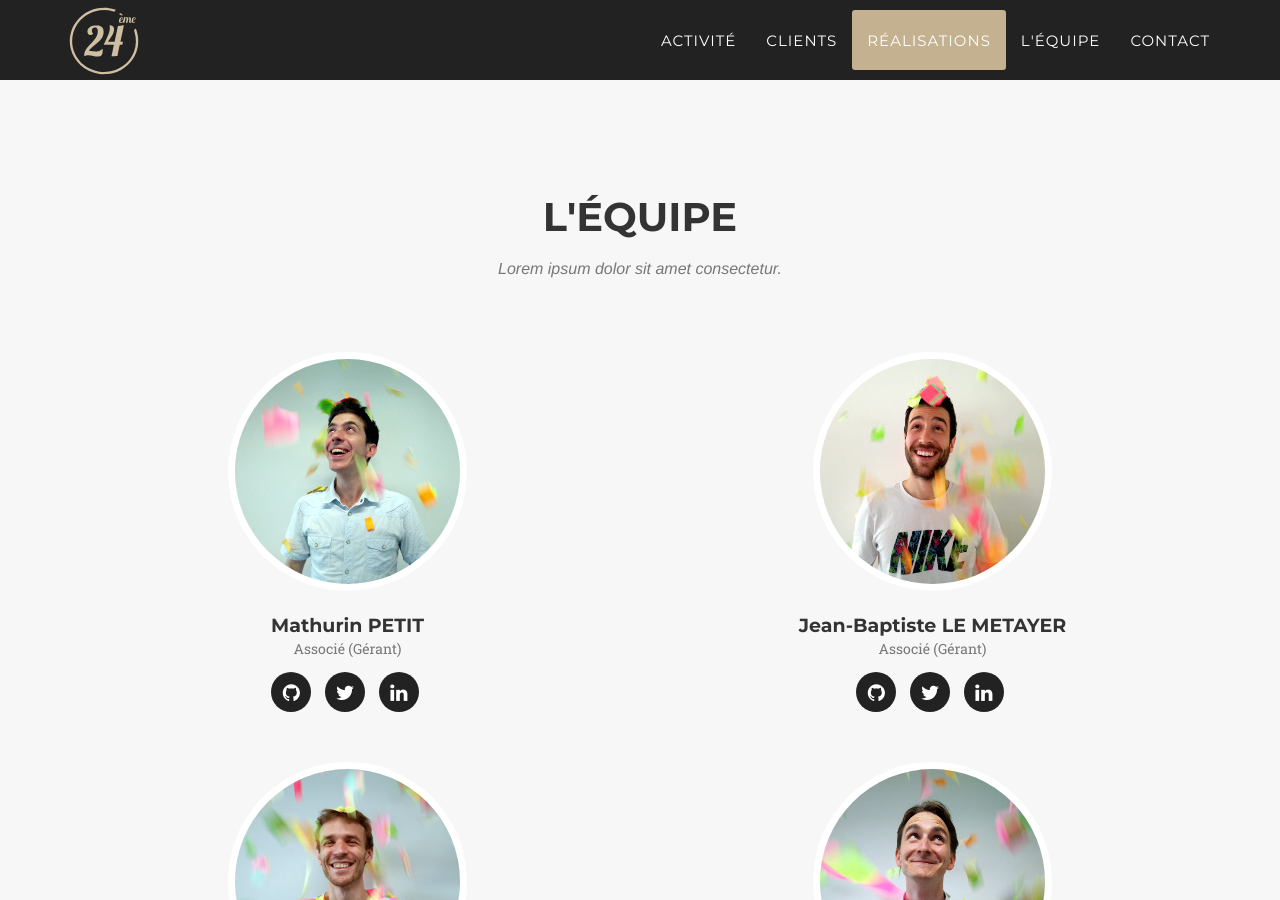
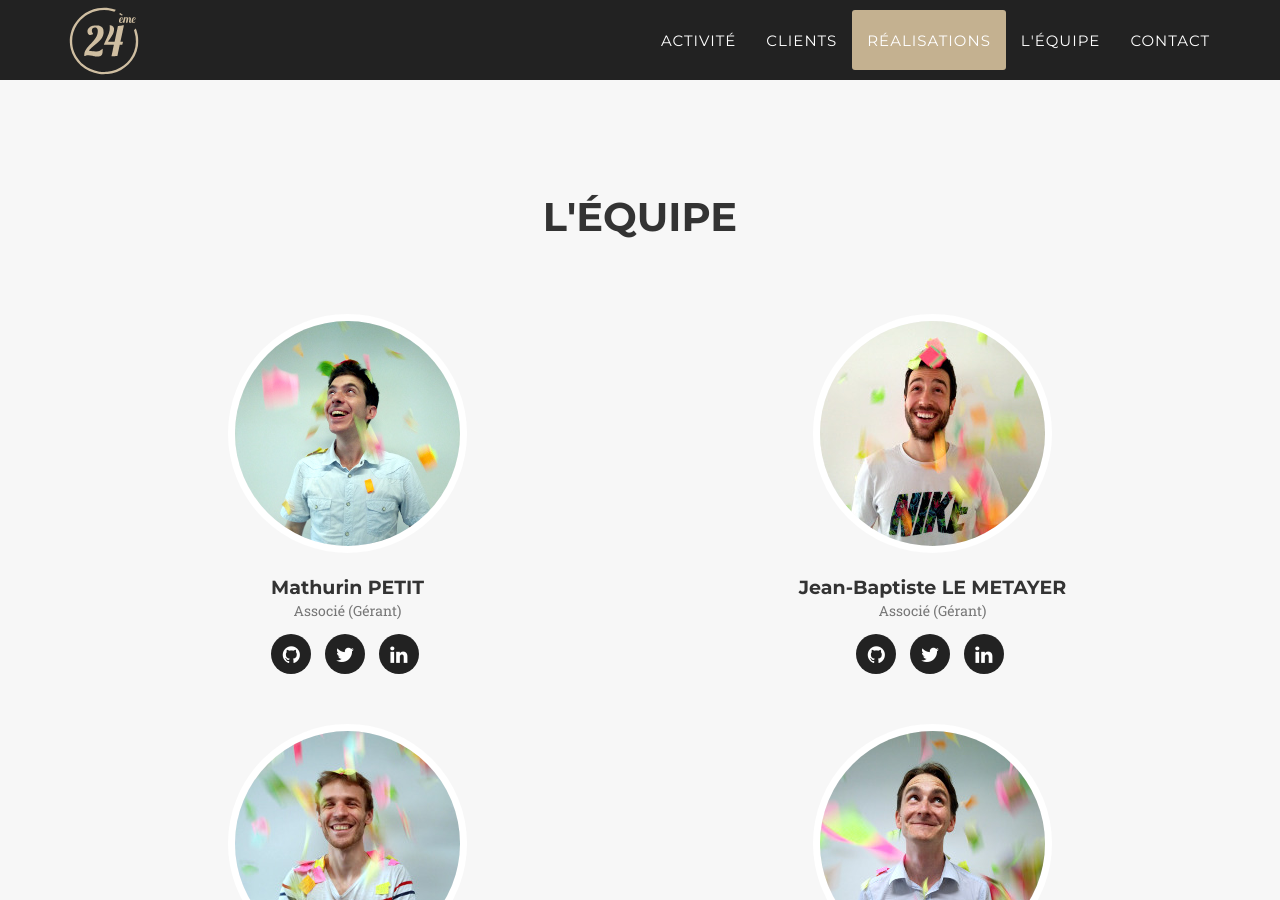
Before and after one commit to Arnaud75/24eme.fr, a Jekyll site: the page built from index.html, in a window 1280 px wide and 900 px high, scrolled down 3435 px. Built offline with Jekyll 4.4.1, drawn with Linux system fonts in a browser that asks for light colours; some web fonts are replaced; part of the change alters nothing that is shown.

```diff
--- a/_config.yml
+++ b/_config.yml
@@ -36,11 +36,11 @@ people:
   position: Associé (Gérant)
   social:
     - title: github
-      url:
+      url: https://github.com/wincelau
     - title: twitter
-      url: #
+      url: https://twitter.com/wincelaurent
     - title: linkedin
-      url: #
+      url: https://www.linkedin.com/in/vincent-laurent-4966694b/
 
 - name: Tangui MORLIER
   pic: 4
--- a/_includes/equipe.html
+++ b/_includes/equipe.html
@@ -4,7 +4,7 @@
             <div class="row">
                 <div class="col-lg-12 text-center">
                     <h2 class="section-heading">L'équipe</h2>
-                    <h3 class="section-subheading text-muted">Lorem ipsum dolor sit amet consectetur.</h3>
+                    <h3 class="section-subheading text-muted"></h3>
                 </div>
             </div>
             <div class="row">
```
